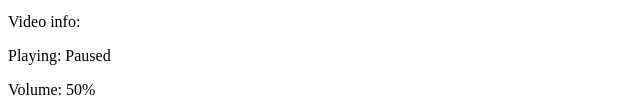
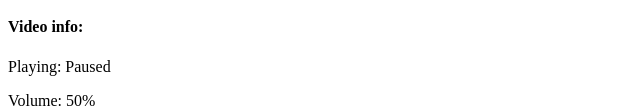
Before and after one commit to msafi/customizing-video-controls, a plain HTML site: page index.html in a window 1280 px wide. Shown: the part 282-390 px from the top of the page, without its empty margins (0-640 px from the left). Drawn offline with Linux system fonts and the light colour scheme.

Commit message:
no message

```diff
--- a/video.html
+++ b/video.html
@@ -11,7 +11,7 @@
   </div>
 
   <div>
-    <p>Video info:</p>
+    <h4>Video info:</h4>
     <p>Playing: {{playStatus}}</p>
     <p>Volume: {{volume}}%</p>
     <p>Mute status: {{muteStatus}}</p>
```
